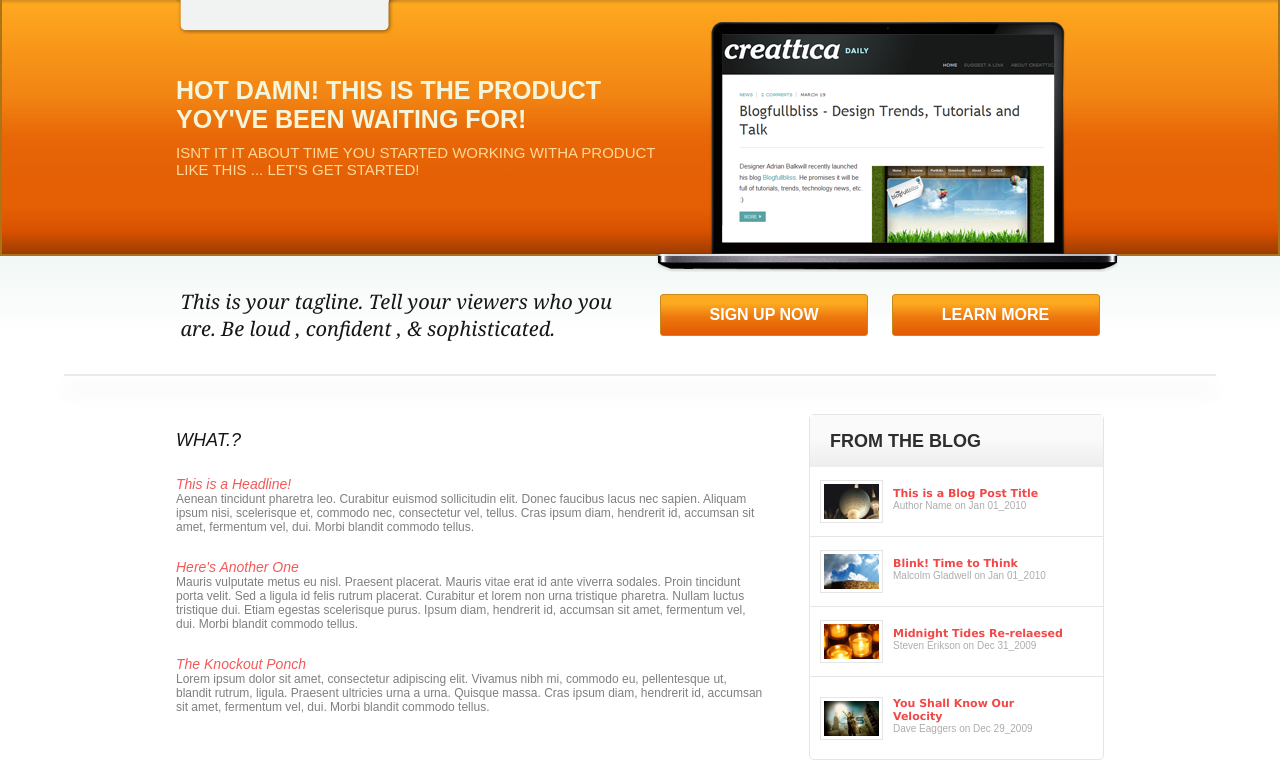
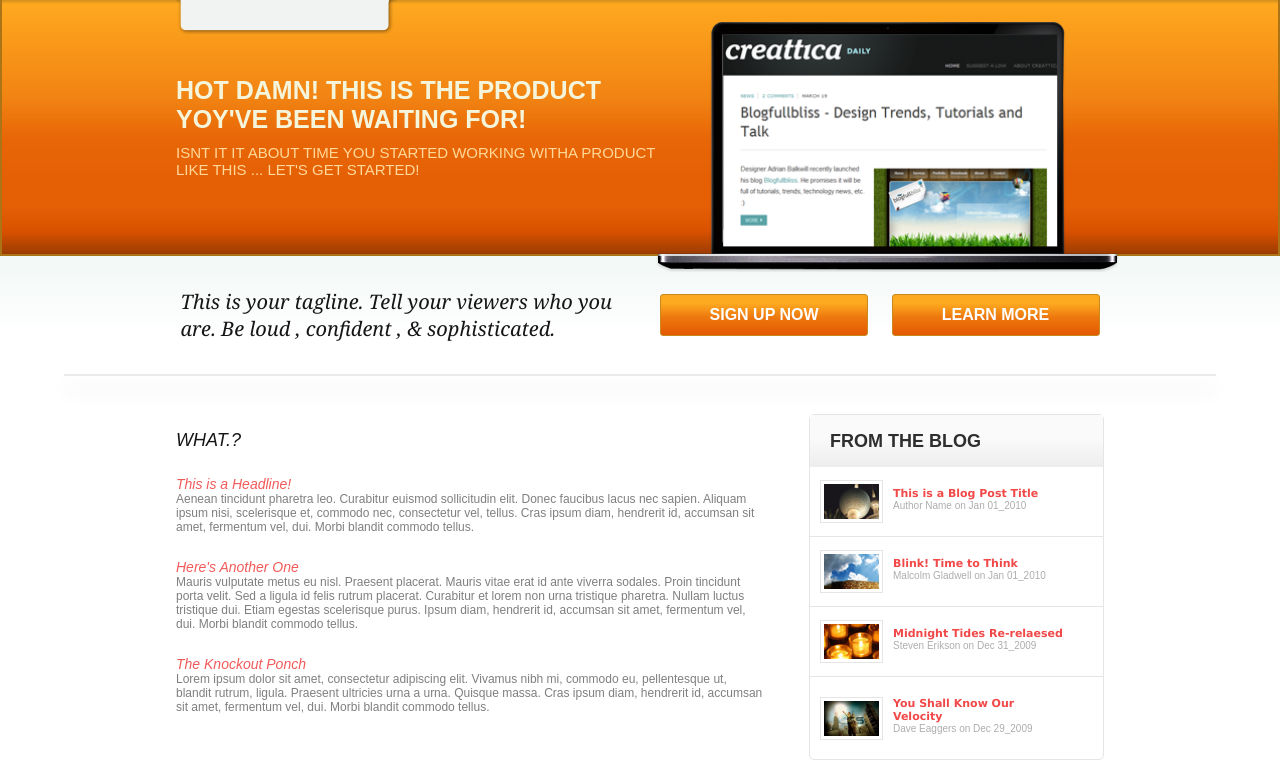
Before and after one commit to Abdullah34542/iconic, a plain HTML site: page index.html in a window 1280 px wide. Shown: the part 67-829 px from the top of the page. Drawn offline with Linux system fonts and the light colour scheme; a small style sheet from the web is missing.

Commit message:
Update iconic.css
bg image set

```diff
--- a/iconic.css
+++ b/iconic.css
@@ -126,8 +126,10 @@ body{
     margin: 23px -20px -18px 0;
   }
 .banner .bg_img img{
-    margin: 12px 66px;
-    background-size: cover;
+    margin: 0;
+    width: 86%;
+    height: 90%;
+    padding: 12px 0 0px 67px;
   }
     /*sign_up*/
 .sign_up{
```
